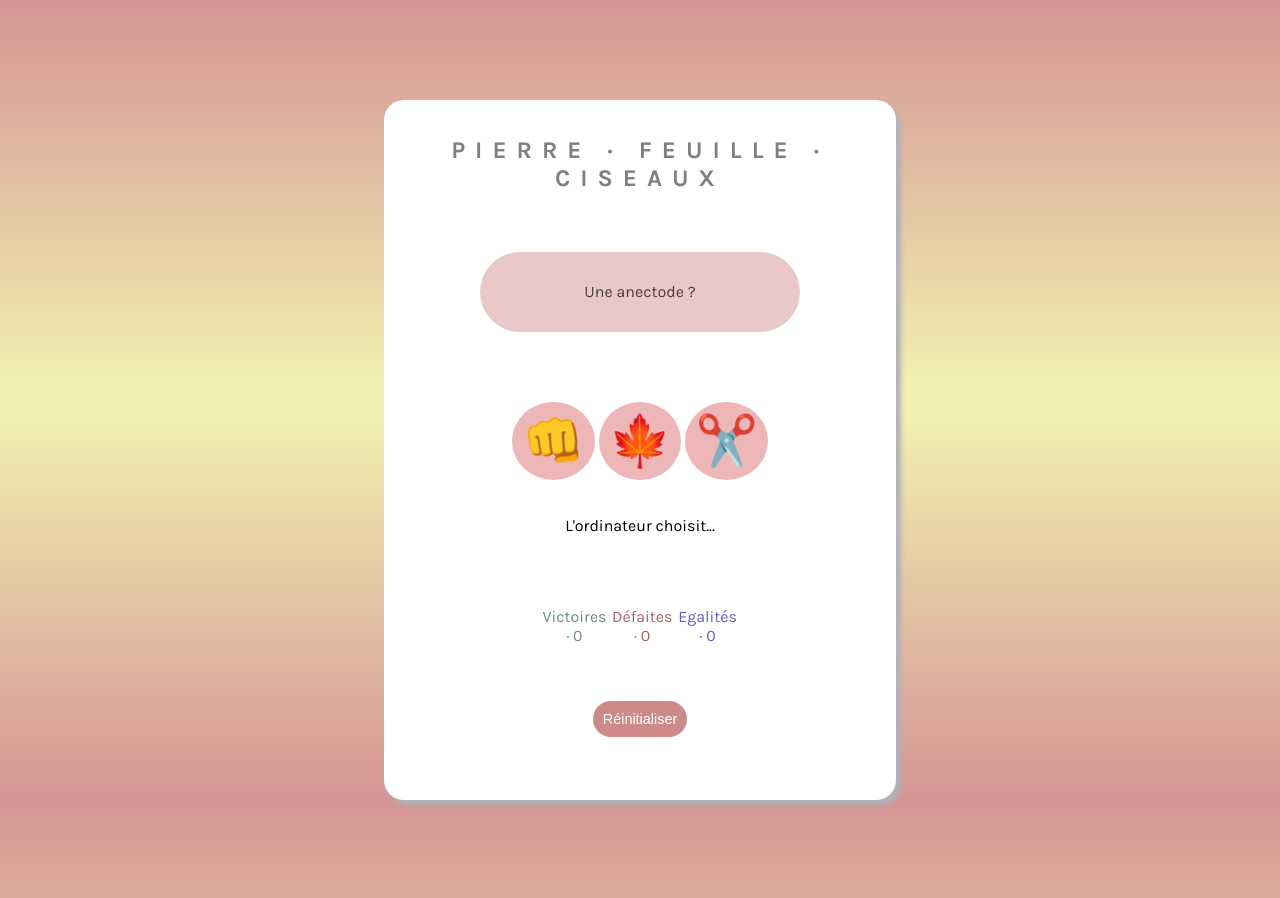
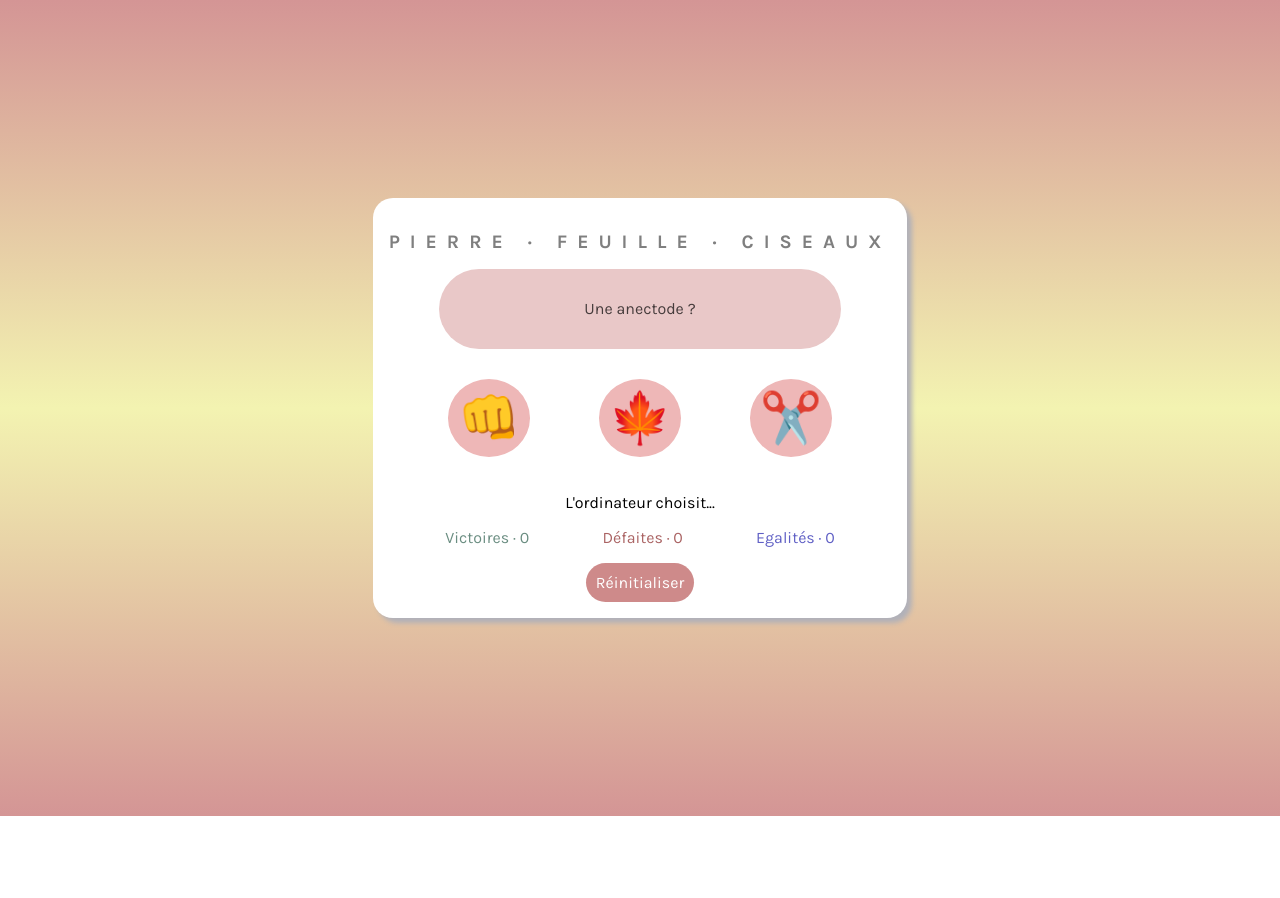
Before and after one commit to seg-n/chifoumi, a plain HTML site: page index.html in a window 1280 px wide. After the commit the page ends 816 px from the top, so only its background shows below. Drawn offline with Linux system fonts and the light colour scheme.

Commit message:
Update styles.css

```diff
--- a/styles.css
+++ b/styles.css
@@ -3,7 +3,7 @@
 }
 
 body {
-  margin: 0;
+  /* margin: 0; */
   font-family: 'Karla', sans-serif;
   color: black;
   background-image: linear-gradient(
@@ -11,6 +11,10 @@ body {
     rgb(243, 243, 177),
     rgb(212, 149, 149)
   );
+  display: flex;
+  justify-content: center;
+  align-items: center;
+  min-height: 100vh;
 }
 
 main {
@@ -19,7 +23,7 @@ main {
 
 h1 {
   font-weight: bold;
-  font-size: 1.5rem;
+  font-size: 1.2rem;
   text-align: center;
   letter-spacing: 10px;
   color: rgba(0, 0, 0, 0.5);
@@ -33,7 +37,8 @@ h1 {
   cursor: pointer;
   display: flex;
   margin: auto;
-  font-size: 0.9rem;
+  font-size: 1rem;
+  font-family: 'Karla';
 }
 
 .div1,
@@ -49,20 +54,24 @@ ul {
 
 .container {
   background-color: #ffffff;
-  width: 40%;
-  max-height: 700px;
+  max-width: 800px;
+  /* max-height: 700px; */
   border-radius: 20px;
   box-shadow: rgb(177, 177, 185) 5px 5px 5px;
   margin-right: auto;
   margin-left: auto;
   margin-top: 100px;
+  margin-bottom: 100px;
 }
 
 .logos {
   display: flex;
   justify-content: space-around;
   margin: 10px;
+  /* padding: 20px; */
   padding: 20px;
+  flex-wrap: wrap;
+  gap: 10px;
 }
 
 button {
@@ -109,7 +118,7 @@ button:hover {
 }
 
 .divider {
-  padding: 40px;
+  /* padding: 40px; */
 }
 
 @media (max-width: 800px) {
```
